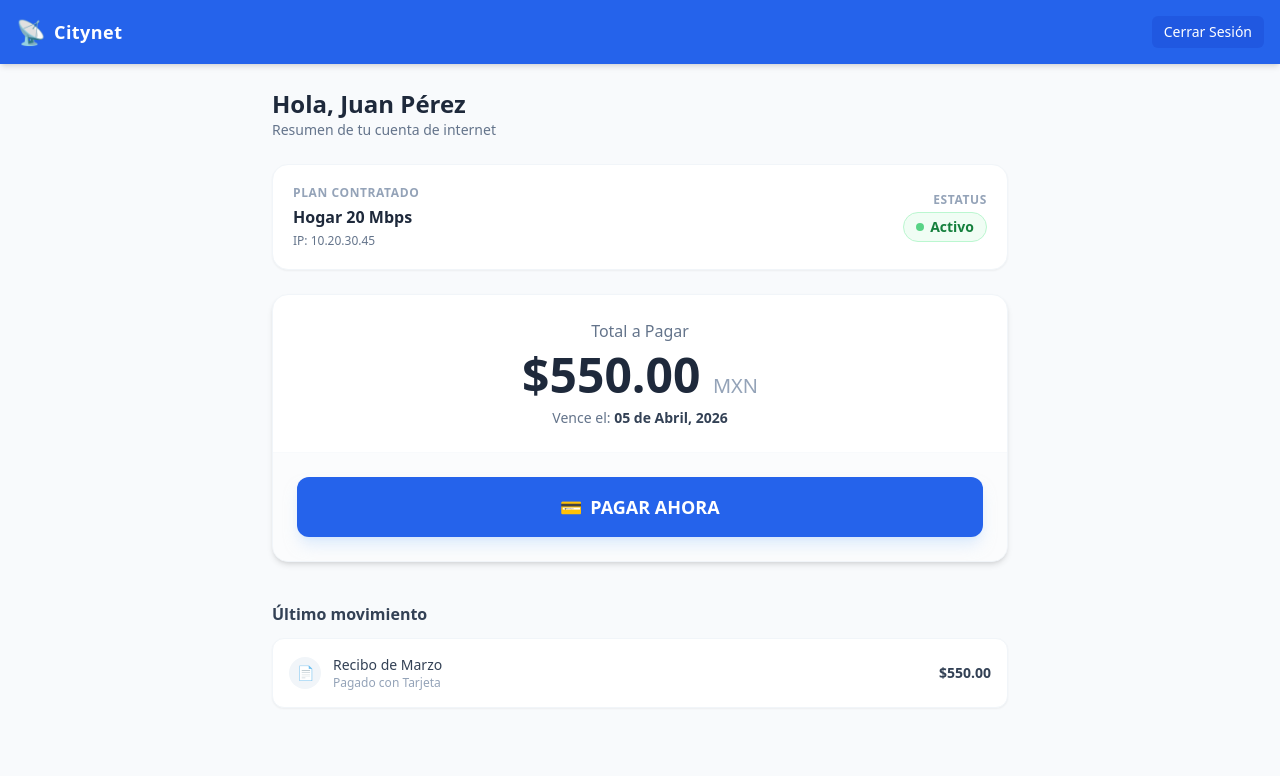
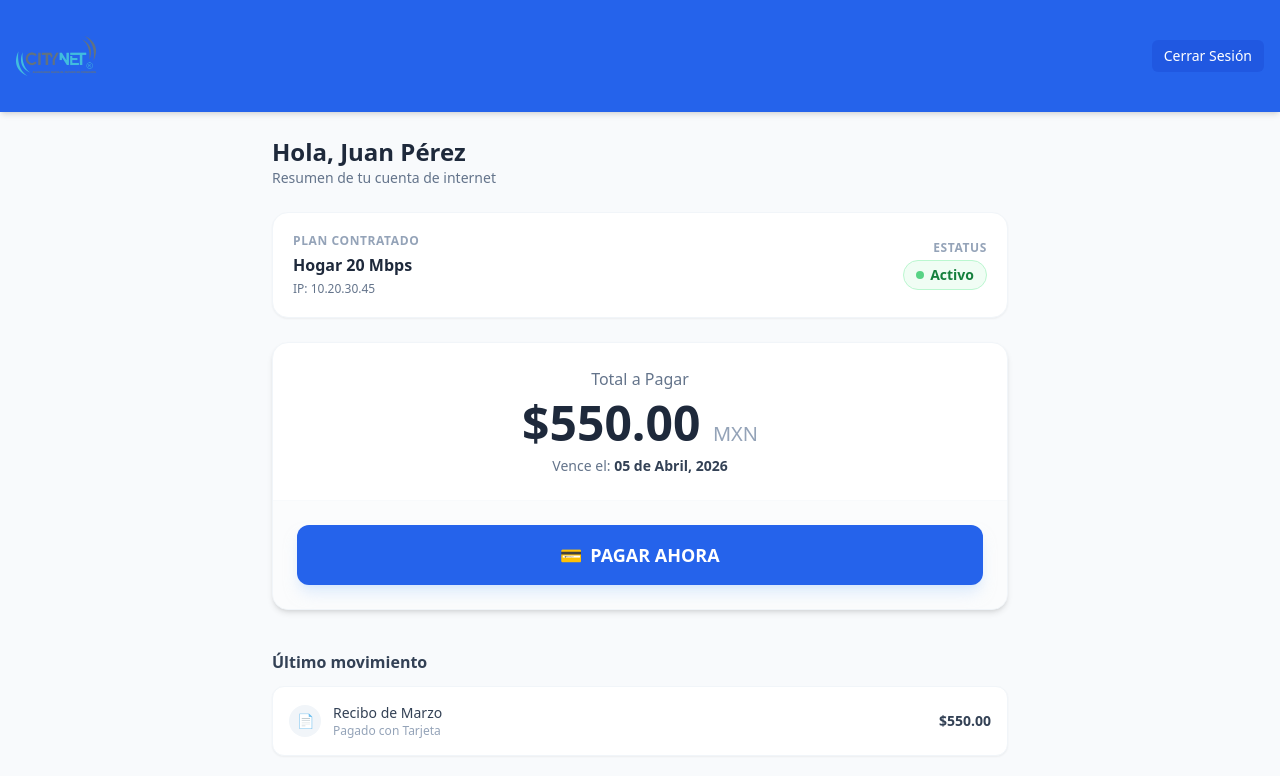
Before and after one commit to Mikesanchez98/Pagos_Citynet, a React app in the folder frontend/: page /dashboard in a window 1280 px wide. Shown: the top 776 px of the page. Built offline with nearby package versions, Linux system fonts and the light colour scheme; the HTML template or start-up script is replaced by a standard one.

Commit message:
Incorporacion del Logo en el Dashboard

```diff
--- a/frontend/src/pages/Dashboard.jsx
+++ b/frontend/src/pages/Dashboard.jsx
@@ -1,6 +1,7 @@
 // src/pages/Dashboard.jsx
 import React from 'react';
 import { useNavigate } from 'react-router-dom';
+import logoCitynet from '../assets/logo-citynet-antiguo.png';
 
 const Dashboard = () => {
   const navigate = useNavigate();
@@ -23,8 +24,7 @@ const Dashboard = () => {
       {/* Navbar Superior */}
       <nav className="bg-primary text-white p-4 shadow-md flex justify-between items-center">
         <div className="flex items-center gap-2">
-          <span className="text-2xl">📡</span>
-          <span className="font-bold text-lg tracking-wide">Citynet</span>
+            <img src={logoCitynet} alt="Logo Citynet" className="w-20 h-20 object-contain" />
         </div>
         <button
             onClick={() => navigate('/login')}
```
